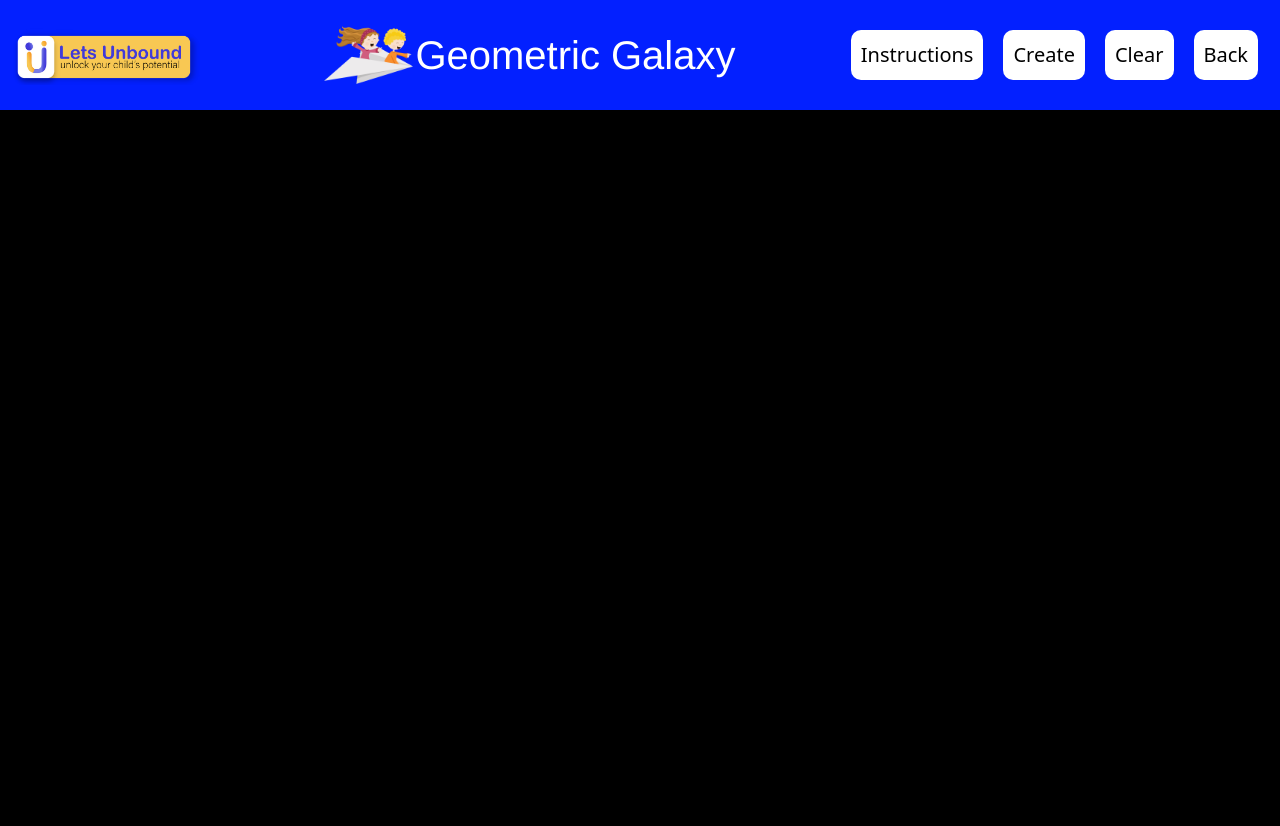
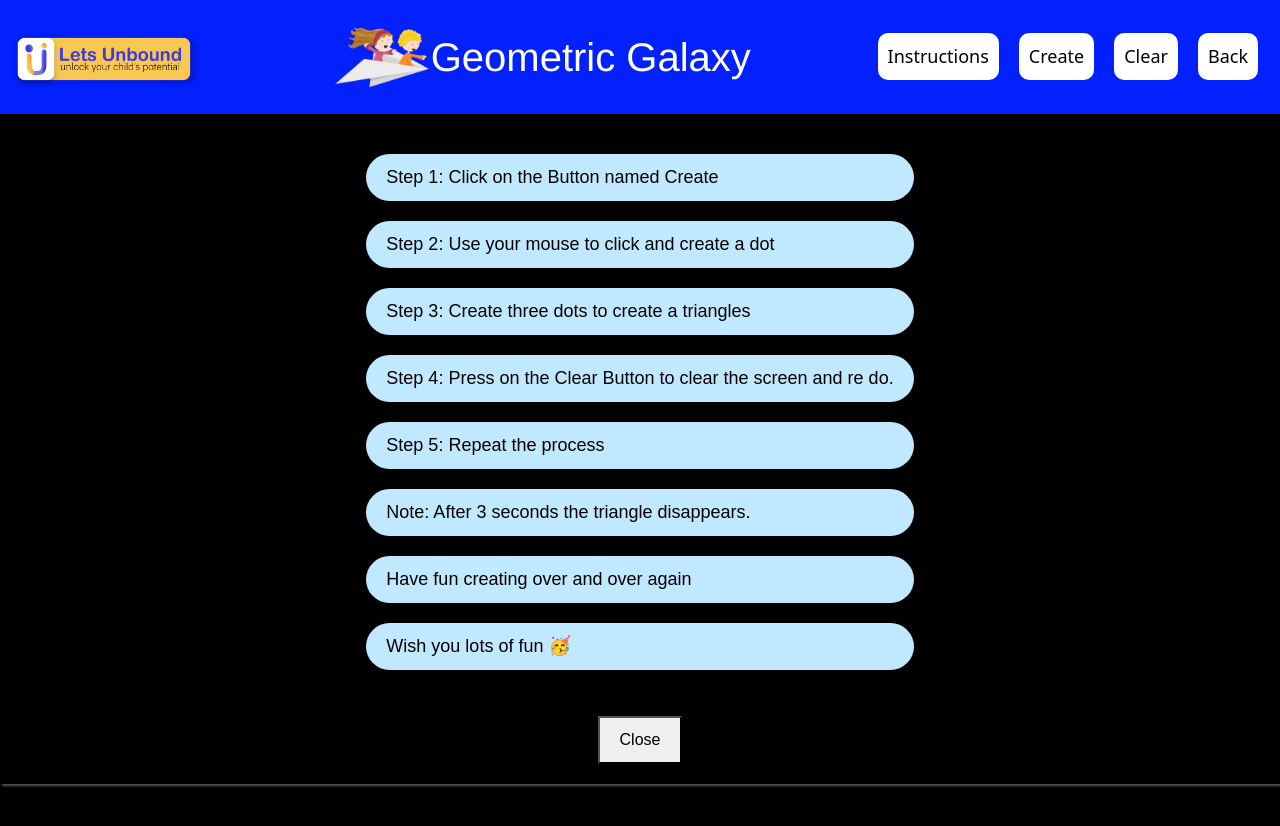
Before and after one commit to lets-unbound/3, a plain HTML site: page index.html in a window 1280 px wide. Shown: the top 826 px of the page. Drawn offline with nearby package versions, Linux system fonts and the light colour scheme.

Commit message:
Update style.css

```diff
--- a/style.css
+++ b/style.css
@@ -34,7 +34,7 @@ body {
 }
 
 #sectionContent {
-  display: none; /* Hide the section by default */
+  display: block; /* Hide the section by default */
 }
 #sectionContent.open {
   display: block; /* Show the section when the "open" class is applied */
@@ -105,7 +105,7 @@ body {
   color: rgb(0, 0, 0);
   padding: 10px;
   border: none;
-  font-size: 20px;
+  font-size: 18px;
   box-shadow: none;
 }
 .button1 {
@@ -148,7 +148,7 @@ p{
   color: #000;
 
    padding:10px 20px;
-  font-size: 20px;
+  font-size: 18px;
   font-family: sans-serif;
 
    margin-top: 20px;
```
